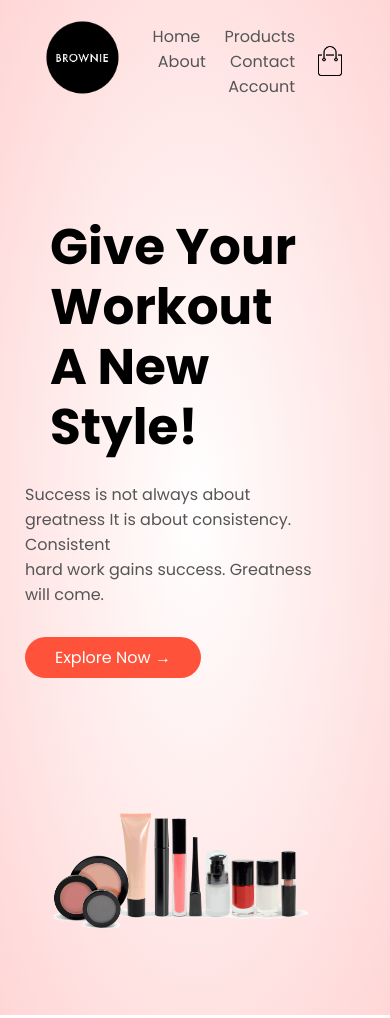
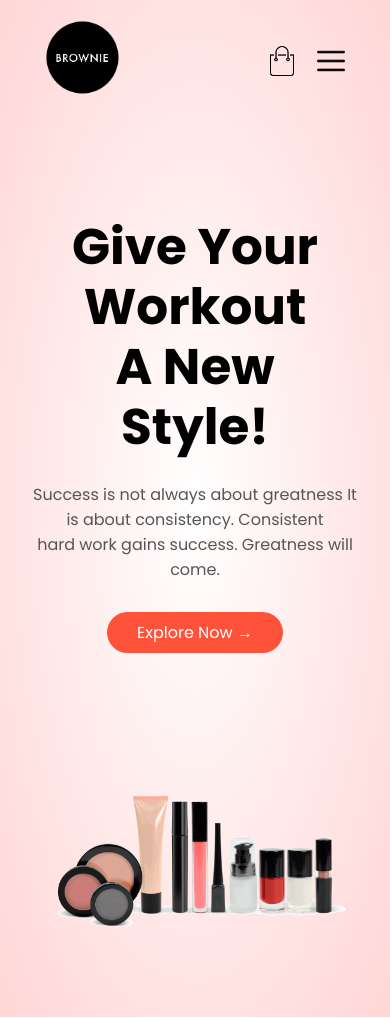
Before and after one commit to rehiven/browniecr, a plain HTML site: page index.html in a window 390 px wide. Shown: the top 1018 px of the page. Drawn offline with Linux system fonts and the light colour scheme.

Commit message:
querys para mobile agregados y menu desplegable

```diff
--- a/index.html
+++ b/index.html
@@ -18,7 +18,7 @@
                     <img class="brownie" src="images/brownie3.webp" width="125xp" />
                 </div>
                 <nav>
-                    <ul>
+                    <ul id="MenuItems">
                         <li><a href="">Home</a></li>
                         <li><a href="">Products</a></li>
                         <li><a href="">About</a></li>
@@ -27,6 +27,7 @@
                     </ul>
                 </nav>
                 <img src="images/cart.png" width="30px" height="30px">
+                <img src="images/menu.png" class="menu-icon" onclick="menutoggle()">
             </div>
             <div class="row">
                 <div class="col-2">
@@ -340,6 +341,7 @@
             <p class="copyright">Copyright 2020 - Binari Duck</p>
         </div>
     </div>
+    <script src="index.js"></script>
 </body>
 
 </html>
--- /dev/null
+++ b/index.js
@@ -0,0 +1,11 @@
+const MenuItems = document.getElementById('MenuItems')
+
+MenuItems.style.maxHeight = '0px'
+
+function menutoggle(){
+    if (MenuItems.style.maxHeight == '0px') {
+        MenuItems.style.maxHeight = '200px'
+    }else{
+        MenuItems.style.maxHeight = '0px'
+    }
+}
--- a/style.css
+++ b/style.css
@@ -303,3 +303,48 @@ ul{
 .copyright{
     text-align: center;
 }
+
+.menu-icon{
+    width: 28px;
+    margin-left: 20px;
+    display: none;
+}
+
+/*-----Media query for menu------*/
+
+@media only screen and (max-width: 800px){
+    nav ul{
+        position: absolute;
+        top: 70px;
+        left: 0;
+        background: #333;
+        width: 100%;
+        overflow: hidden;
+        transition: max-height 0.5s;
+    }
+    nav ul li{
+        display: block;
+        margin-right: 50px;
+        margin-top: 10px;
+        margin-bottom: 10px;
+    }
+    nav ul li a{
+        color: #fff;
+    }
+    .menu-icon{
+        display: block;
+        cursor: pointer;
+    }
+
+}
+
+/*-----Media query for less than 600 screen size------*/
+@media only screen and (max-width: 600px){
+    .row{
+        text-align: center;
+    }
+
+    .col-2, .col-3, .col-4{
+        flex-basis: 100%;
+    }
+}
```
